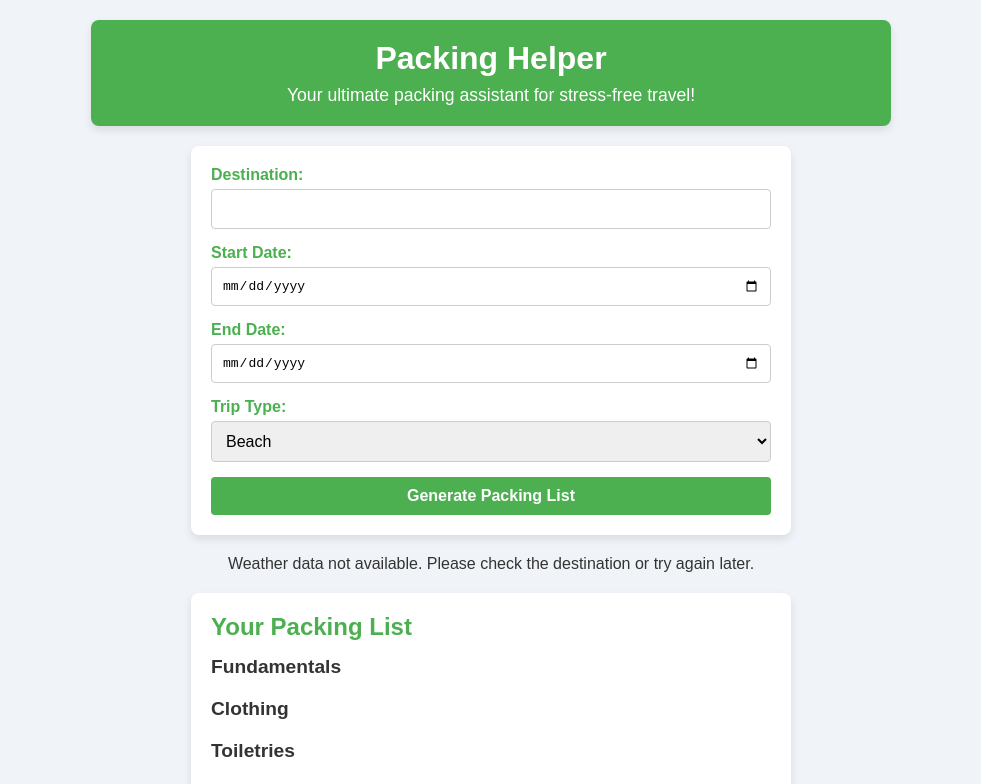
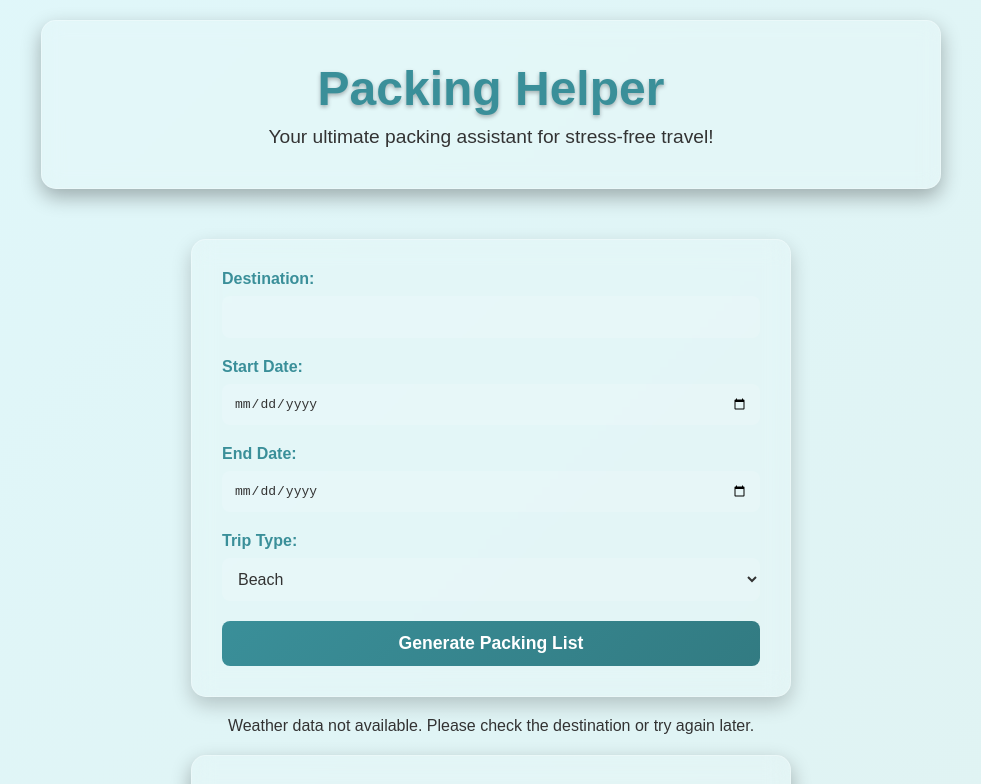
Before and after one commit to aysa2018/triptote, a React (Create React App) app: page / in a window 1280 px wide. Shown: the top 784 px of the page, without its empty margins (149-1130 px from the left). Built offline with nearby package versions, Linux system fonts and the light colour scheme.

Commit message:
played with css a bit

```diff
--- a/src/App.css
+++ b/src/App.css
@@ -6,109 +6,177 @@
 }
 
 body {
-  font-family: Arial, sans-serif;
-  background-color: #f0f4f8;
-  color: #333;
+  font-family: 'Poppins', sans-serif;
+  background: linear-gradient(135deg, #e0f7fa, #e0f2f1);
+  color: var(--text-color, #333);
+  overflow-x: hidden;
+  transition: background 0.5s ease;
 }
 
-/* Main Container */
+/* Theme Variables */
+:root {
+  --bg-color: rgba(255, 255, 255, 0.1);
+  --text-color: #333;
+  --accent-color: #3a8f99;
+}
+
+[data-theme="dark"] {
+  --bg-color: rgba(30, 30, 30, 0.8);
+  --text-color: #f0f0f0;
+  --accent-color: #327b82;
+  background: linear-gradient(135deg, #1e1e1e, #323232);
+}
+
+/* Main App Container */
 .App {
   display: flex;
   flex-direction: column;
   align-items: center;
   padding: 20px;
+  width: 100%;
+  perspective: 1000px;
+  overflow: hidden;
+  animation: fadeIn 1s ease;
+}
+
+@keyframes fadeIn {
+  from { opacity: 0; }
+  to { opacity: 1; }
 }
 
 /* Header Styling */
 header {
-  background-color: #4CAF50;
-  color: white;
-  padding: 20px;
-  border-radius: 8px;
+  background: var(--bg-color);
+  color: var(--text-color);
+  padding: 40px;
   width: 100%;
-  max-width: 800px;
+  max-width: 900px;
   text-align: center;
-  box-shadow: 0px 4px 8px rgba(0, 0, 0, 0.1);
+  border-radius: 15px;
+  box-shadow: 0px 8px 20px rgba(0, 0, 0, 0.3);
+  backdrop-filter: blur(10px);
+  transition: transform 0.3s ease, background 0.5s ease;
+  margin-bottom: 30px;
+  border: 1px solid rgba(255, 255, 255, 0.3);
+}
+
+header:hover {
+  transform: scale(1.03);
 }
 
 header h1 {
-  font-size: 2em;
-  margin-bottom: 8px;
+  font-size: clamp(2.5rem, 5vw, 3rem);
+  margin-bottom: 10px;
+  color: var(--accent-color);
+  text-shadow: 0px 2px 4px rgba(0, 0, 0, 0.3);
 }
 
 header p {
-  font-size: 1.1em;
+  font-size: 1.2em;
 }
 
 /* Form Styling */
 form {
-  background-color: #fff;
-  padding: 20px;
+  background: var(--bg-color);
+  padding: 30px;
   margin: 20px 0;
-  border-radius: 8px;
-  box-shadow: 0px 4px 8px rgba(0, 0, 0, 0.1);
+  border-radius: 15px;
+  box-shadow: 0px 8px 20px rgba(0, 0, 0, 0.2);
   width: 100%;
   max-width: 600px;
+  backdrop-filter: blur(12px);
+  border: 1px solid rgba(255, 255, 255, 0.3);
+  transition: transform 0.3s ease, background 0.5s ease;
+}
+
+form:hover {
+  transform: scale(1.02);
 }
 
 form label {
   font-weight: bold;
   display: block;
-  margin-bottom: 5px;
-  color: #4CAF50;
+  margin-bottom: 8px;
+  color: var(--accent-color);
 }
 
 form input[type="text"],
 form input[type="date"],
 form select {
   width: 100%;
-  padding: 10px;
-  margin-bottom: 15px;
-  border: 1px solid #ccc;
-  border-radius: 4px;
+  padding: 12px;
+  margin-bottom: 20px;
+  border: none;
+  border-radius: 8px;
   font-size: 1em;
+  background: rgba(255, 255, 255, 0.15);
+  color: var(--text-color);
+  outline: none;
+  transition: background 0.3s ease-in-out;
+}
+
+form input[type="text"]:focus,
+form input[type="date"]:focus,
+form select:focus {
+  background: rgba(255, 255, 255, 0.25);
 }
 
 form button {
-  background-color: #4CAF50;
+  background: linear-gradient(135deg, var(--accent-color), #327b82);
   color: white;
-  padding: 10px 20px;
+  padding: 12px 0;
   border: none;
-  border-radius: 4px;
+  border-radius: 8px;
   cursor: pointer;
-  font-size: 1em;
+  font-size: 1.1em;
+  font-weight: bold;
   width: 100%;
-  font-weight: bold;
-  transition: background-color 0.3s;
+  transition: background-color 0.3s, box-shadow 0.3s;
 }
 
 form button:hover {
-  background-color: #45a049;
+  background: linear-gradient(135deg, #327b82, var(--accent-color));
+  box-shadow: 0px 4px 12px rgba(0, 0, 0, 0.3);
 }
 
 /* Packing List Styling */
 .PackingList {
-  background-color: #fff;
-  padding: 20px;
-  border-radius: 8px;
+  background: var(--bg-color);
+  padding: 30px;
+  border-radius: 15px;
   width: 100%;
   max-width: 600px;
-  box-shadow: 0px 4px 8px rgba(0, 0, 0, 0.1);
+  box-shadow: 0px 8px 20px rgba(0, 0, 0, 0.3);
   margin-top: 20px;
+  backdrop-filter: blur(12px);
+  border: 1px solid rgba(255, 255, 255, 0.3);
 }
 
 .PackingList h2 {
-  color: #4CAF50;
+  color: var(--accent-color);
+  font-size: 1.8em;
   margin-bottom: 15px;
+  text-align: center;
 }
 
+/* Section Styling within Packing List */
 .PackingList section {
+  background: rgba(255, 255, 255, 0.1);
+  padding: 15px;
+  border-radius: 12px;
   margin-bottom: 20px;
+  border-left: 4px solid var(--accent-color);
+  box-shadow: 0px 4px 12px rgba(0, 0, 0, 0.05);
+  transition: background 0.3s;
+}
+
+.PackingList section:hover {
+  background: rgba(255, 255, 255, 0.15);
 }
 
 .PackingList h3 {
-  color: #333;
-  font-size: 1.2em;
+  color: var(--text-color);
+  font-size: 1.3em;
   margin-bottom: 10px;
 }
 
@@ -121,35 +189,64 @@ form button:hover {
   display: flex;
   align-items: center;
   margin-bottom: 10px;
+  font-size: 1.1em;
 }
 
 .PackingList input[type="checkbox"] {
-  margin-right: 10px;
-}
-
-.PackingList label {
-  font-size: 1em;
-  color: #333;
+  margin-right: 12px;
+  accent-color: var(--accent-color);
+  transform: scale(1.2);
 }
 
 /* Weather Info Styling */
 .WeatherInfo {
-  background-color: #fff;
-  padding: 20px;
-  border-radius: 8px;
+  background: var(--bg-color);
+  padding: 25px;
+  border-radius: 15px;
   width: 100%;
   max-width: 600px;
-  box-shadow: 0px 4px 8px rgba(0, 0, 0, 0.1);
+  box-shadow: 0px 8px 20px rgba(0, 0, 0, 0.1);
   margin-top: 20px;
   text-align: center;
+  transition: transform 0.3s ease-in-out;
+  backdrop-filter: blur(12px);
+  border: 1px solid rgba(255, 255, 255, 0.3);
+}
+
+.WeatherInfo:hover {
+  transform: scale(1.02);
 }
 
 .WeatherInfo h2 {
-  color: #4CAF50;
+  color: var(--accent-color);
+  font-size: 1.8em;
   margin-bottom: 10px;
 }
 
 .WeatherInfo p {
-  font-size: 1.1em;
-  color: #555;
+  font-size: 1.2em;
+  color: var(--text-color);
 }
+
+/* Responsive Design */
+@media (max-width: 768px) {
+  .App {
+    padding: 10px;
+  }
+
+  header, form, .PackingList, .WeatherInfo {
+    width: 90%;
+  }
+
+  header h1 {
+    font-size: 2.5em;
+  }
+
+  form button {
+    font-size: 1em;
+  }
+
+  .PackingList h2, .WeatherInfo h2 {
+    font-size: 1.5em;
+  }
+}
```
